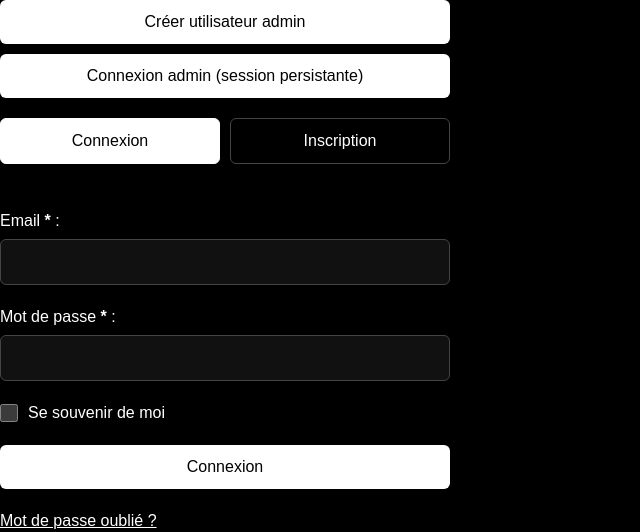
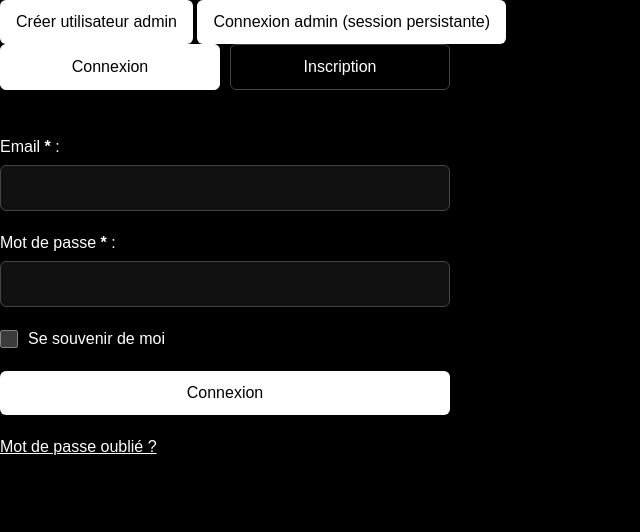
Before and after one commit to danoux10/compte, a PHP site: page /frontend/pages/auth.php in a window 1280 px wide. Shown: the top 532 px of the page, without its empty margins (0-640 px from the left). Run offline with PHP 8.4, Linux system fonts and the light colour scheme.

Commit message:
add dev branch

```diff
--- a/frontend/tempFiles/styles/auth.css
+++ b/frontend/tempFiles/styles/auth.css
@@ -141,37 +141,6 @@ table {
   color: #000;
 }
 
-/* TEMP TEST ADMIN START (à supprimer après tests) */
-/* =========================
-   ACTIONS ADMIN RAPIDES
-========================= */
-#quick-admin-actions {
-  display: flex;
-  flex-direction: column;
-  gap: 10px;
-  width: 100%;
-  max-width: 450px;
-  margin-bottom: 20px;
-}
-
-#quick-admin-response {
-  padding: 10px 12px;
-  border-radius: 6px;
-}
-
-#quick-admin-response.hidden {
-  display: none;
-}
-
-#quick-admin-response.success {
-  background-color: rgba(0, 255, 0, 0.5);
-}
-
-#quick-admin-response.error {
-  background-color: rgba(255, 0, 0, 0.5);
-}
-/* TEMP TEST ADMIN END */
-
 /* =========================
    SWITCH FORM
 ========================= */
```
